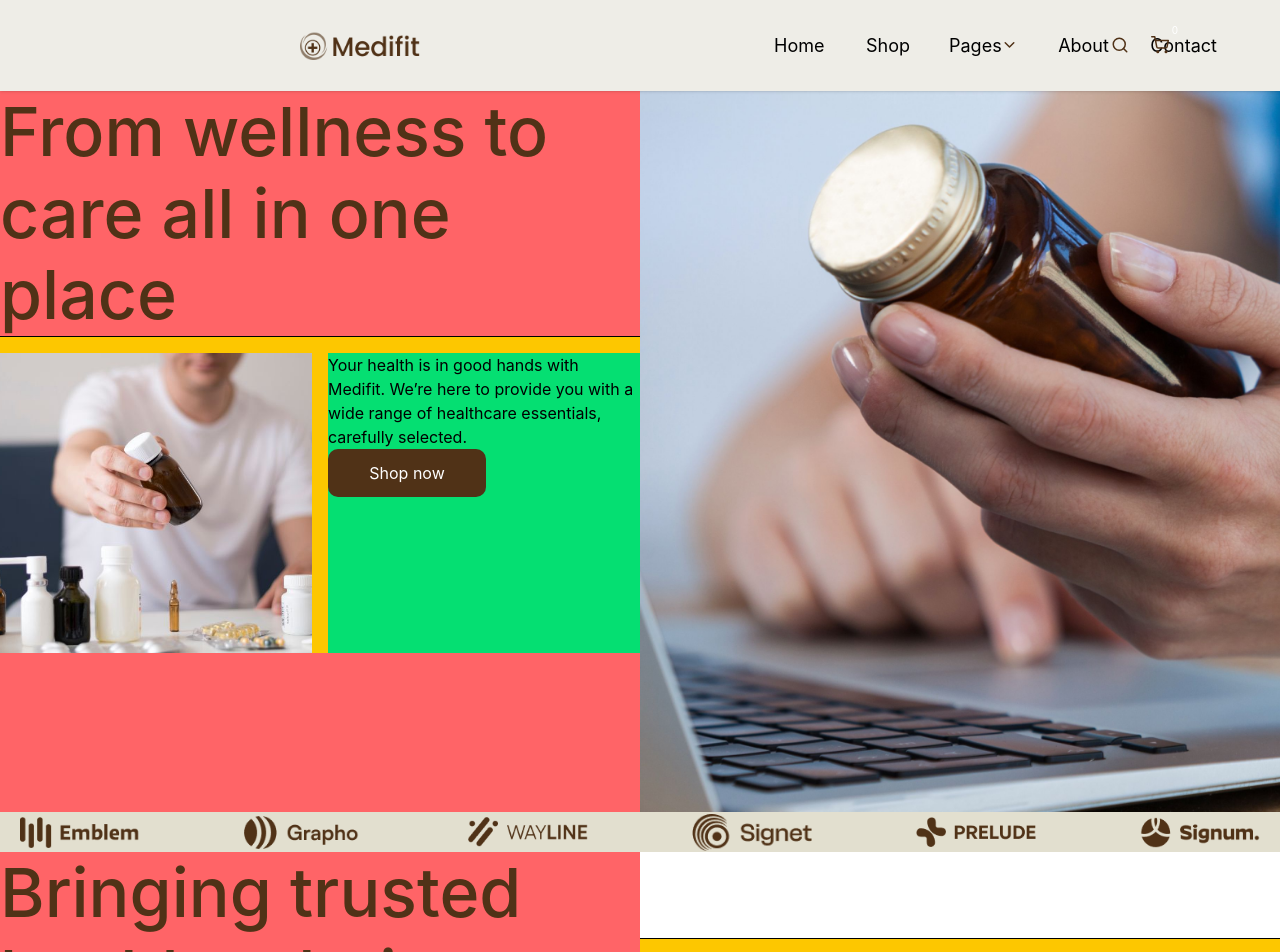
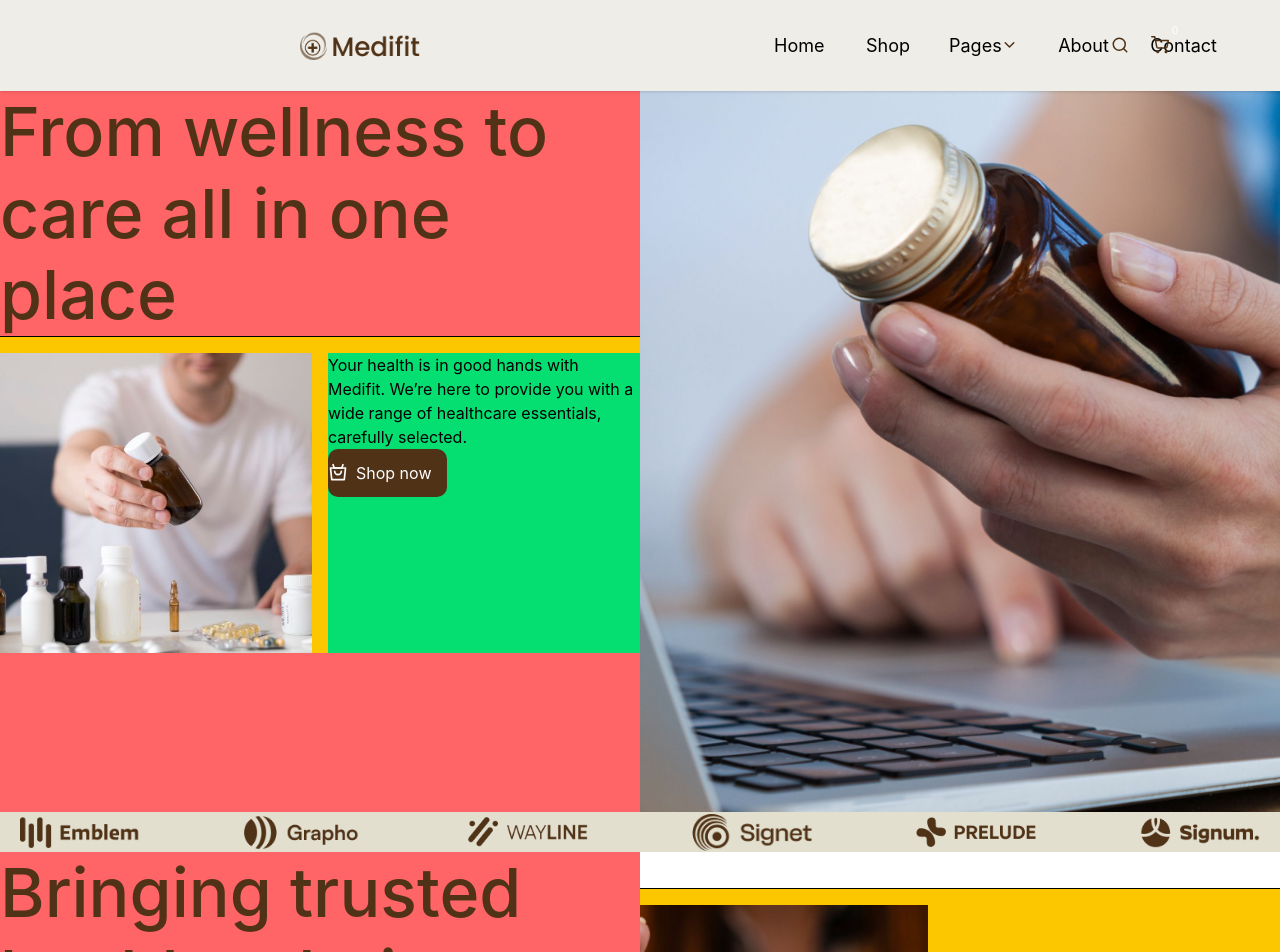
Before and after one commit to yrlwijesekara/Medifit, a React (Vite) app in the folder medfit-frontend/: page /shop in a window 1280 px wide. Shown: the top 952 px of the page. Built offline with nearby package versions, Linux system fonts and the light colour scheme.

Commit message:
feat: enhance Shop page with updated button design and improved layout for Story section

```diff
--- a/medfit-frontend/src/pages/Shop.jsx
+++ b/medfit-frontend/src/pages/Shop.jsx
@@ -31,8 +31,25 @@ const Shop = () => {
                     provide you with a wide range of healthcare essentials,
                     carefully selected.
                   </p>
-                  <button className="w-[158px] h-[48px] px-[20px] rounded-[10px] opacity-100 bg-[#503217] text-white hover:bg-[#3e2814] transition cursor-pointer">
-                    Shop now
+                  <button className="flex items-center gap-2 w-[119px] h-[48px] px-[20px] rounded-[10px] opacity-100 bg-[#503217] text-white hover:bg-[#3e2814] transition cursor-pointer">
+                    {/* Bag Icon */}
+                    <svg
+                      className="w-5 h-5 flex-none"
+                      xmlns="http://www.w3.org/2000/svg"
+                      viewBox="0 0 24 24"
+                      fill="none"
+                      stroke="currentColor"
+                      strokeWidth="2"
+                      strokeLinecap="round"
+                      strokeLinejoin="round"
+                    >
+                      <path d="M6 2l1.5 4h9L18 2" />
+                      <path d="M3 6h18l-1.5 14h-15L3 6z" />
+                      <path d="M16 10a4 4 0 01-8 0" />
+                    </svg>
+
+                    {/* Button Text */}
+                    <span>Shop now</span>
                   </button>
                 </div>
               </div>
@@ -105,7 +122,6 @@ const Shop = () => {
         </div>
       </div>
       {/* Story session */}
-
       <div className=" w-full  bg-[#E2DFCF] flex flex-col items-center justify-center">
         <div className="container w-full bg-red-500">
           <div className="md:bg-green-400  lg:bg-blue-400 bg-yellow-400 xl:bg-pink-400 grid lg:grid-cols-2 grid-cols-1">
@@ -119,19 +135,17 @@ const Shop = () => {
                   diverse needs of our community.
                 </h2>
               </h1>
-
             </div>
 
             <div className=" bg-yellow-400 w-full grid grid-cols-2 gap-4">
-                <div className="bg-white p-4 col-span-2 border-b"></div>
-                <div className="bg-yellow-400 w-full ">
+              <div className="bg-white p-5 col-span-5 border-b"></div>
+              <div className="bg-blue-400 w-full  ">
                 <img
-                    src="/female-holding-pill.jpg"
+                  src="/female-holding-pill.jpg "
                   alt=""
-                    className="w-full h-[300px] object-cover"
+                  className="w-full h-[400px] object-cover"
                 />
               </div>
-
             </div>
           </div>
         </div>
```
Lines whose indentation alone changed are shown as unchanged.
